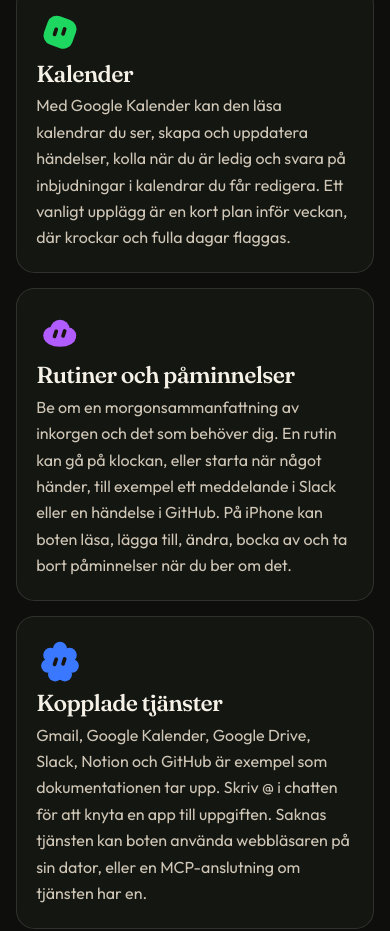
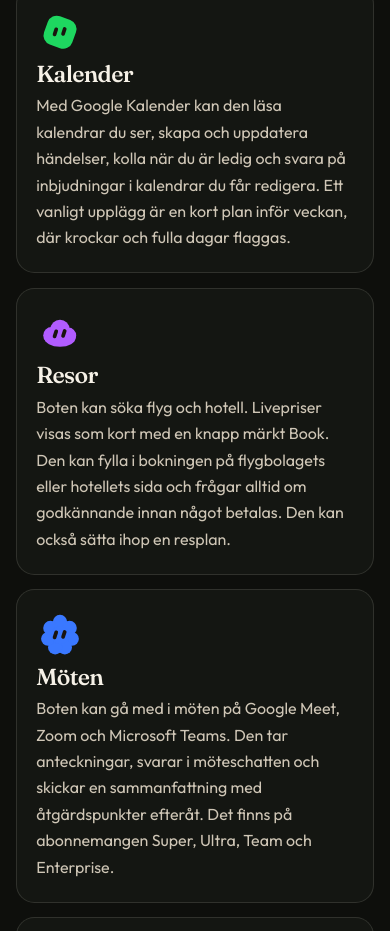
Before and after one commit to Happyman67/grok-bot-guide, a plain HTML site: page index.html in a window 390 px wide. Shown: the part 3847-4778 px from the top of the page. Drawn offline with Linux system fonts and the light colour scheme.

Commit message:
Describe travel, meetings, phone apps, Pages, and Vault sign-in. (#5)
Add Swedish cards for flights, hotels, and meetings, and spell out phone apps, Pages, images, video, and password handling.

```diff
--- a/index.html
+++ b/index.html
@@ -282,6 +282,31 @@
                 krockar och fulla dagar flaggas.
               </p>
             </li>
+            <li class="card card-travel reveal">
+              <div class="card-icon" aria-hidden="true">
+                <svg class="mascot" viewBox="0 0 80 80"><use href="#mascot-cloud"></use></svg>
+              </div>
+              <h3>Resor</h3>
+              <p>
+                Boten kan söka flyg och hotell. Livepriser visas som kort med en
+                knapp märkt <span lang="en">Book</span>. Den kan fylla i bokningen
+                på flygbolagets eller hotellets sida och frågar alltid om
+                godkännande innan något betalas. Den kan också sätta ihop en
+                resplan.
+              </p>
+            </li>
+            <li class="card card-meet reveal">
+              <div class="card-icon" aria-hidden="true">
+                <svg class="mascot" viewBox="0 0 80 80"><use href="#mascot-bloom"></use></svg>
+              </div>
+              <h3>Möten</h3>
+              <p>
+                Boten kan gå med i möten på Google Meet, Zoom och Microsoft Teams.
+                Den tar anteckningar, svarar i möteschatten och skickar en
+                sammanfattning med åtgärdspunkter efteråt. Det finns på
+                abonnemangen Super, Ultra, Team och Enterprise.
+              </p>
+            </li>
             <li class="card card-routine reveal">
               <div class="card-icon" aria-hidden="true">
                 <svg class="mascot" viewBox="0 0 80 80"><use href="#mascot-cloud"></use></svg>
@@ -301,10 +326,10 @@
               </div>
               <h3>Kopplade tjänster</h3>
               <p>
-                Gmail, Google Kalender, Google Drive, Slack, Notion och GitHub är
-                exempel som dokumentationen tar upp. Skriv @ i chatten för att knyta
-                en app till uppgiften. Saknas tjänsten kan boten använda webbläsaren
-                på sin dator, eller en MCP-anslutning om tjänsten har en.
+                Gmail, Google Kalender, Google Drive, Slack, Microsoft Teams, Notion,
+                GitHub och X är exempel som dokumentationen tar upp. Skriv @ i chatten
+                för att knyta en app till uppgiften. Saknas tjänsten kan boten använda
+                webbläsaren på sin dator, eller en MCP-anslutning om tjänsten har en.
               </p>
             </li>
             <li class="card card-web reveal">
@@ -327,8 +352,10 @@
               <p>
                 Den kan ta fram presentationer, dokument och kod, och lämna kodarbete
                 vidare till Cloud Agents. Du kan till exempel be den sätta ihop en
-                webbplats. Resultatet kommer tillbaka i chatten, så att du kan läsa
-                igenom det och be om ändringar.
+                webbplats. Med Pages kan den göra rapporter och dashboards med
+                tabeller och diagram. Den kan också skapa bilder och korta
+                videoklipp när du ber om det. Resultatet kommer tillbaka i chatten,
+                så att du kan läsa igenom det och be om ändringar.
               </p>
             </li>
             <li class="card card-phone reveal">
@@ -342,6 +369,11 @@
                 skrivbordet. Där kan du skriva, godkänna steg, följa datorn och
                 pausa eller sätta i gång rutiner. Android fungerar från Android 9.
                 Det går också att nå bottar i Slack och via X.
+              </p>
+              <p>
+                På iPhone kan boten, när du ber om det, använda kalender, kontakter,
+                din plats, alarm och timers, Påminnelser och Apple Home. På Android
+                gäller kalender, kontakter, din plats samt alarm och timers.
               </p>
             </li>
           </ul>
@@ -387,8 +419,9 @@
             </li>
             <li class="reveal">
               <strong>Inga lösenord i chatten.</strong>
-              Klistra inte in lösenord eller nycklar. Appen har ett särskilt flöde
-              för inloggning, och boten ska inte se själva lösenordet.
+              Klistra inte in lösenord eller nycklar. Inloggningar går via Vault,
+              valfritt via 1Password och annars via ett säkert formulär. Boten
+              ser aldrig lösenordet.
             </li>
             <li class="reveal">
               <strong>Pausa det du inte behöver.</strong>
--- a/styles.css
+++ b/styles.css
@@ -618,9 +618,15 @@ section[id] {
 
 .card-mail,
 .card-cal,
+.card-travel,
+.card-meet,
 .card-routine,
 .card-services {
   grid-column: span 3;
+}
+
+.card p + p {
+  margin-top: 0.75rem;
 }
 
 .card:hover {
@@ -791,6 +797,8 @@ section[id] {
   .card,
   .card-mail,
   .card-cal,
+  .card-travel,
+  .card-meet,
   .card-routine,
   .card-services {
     grid-column: auto;
```
